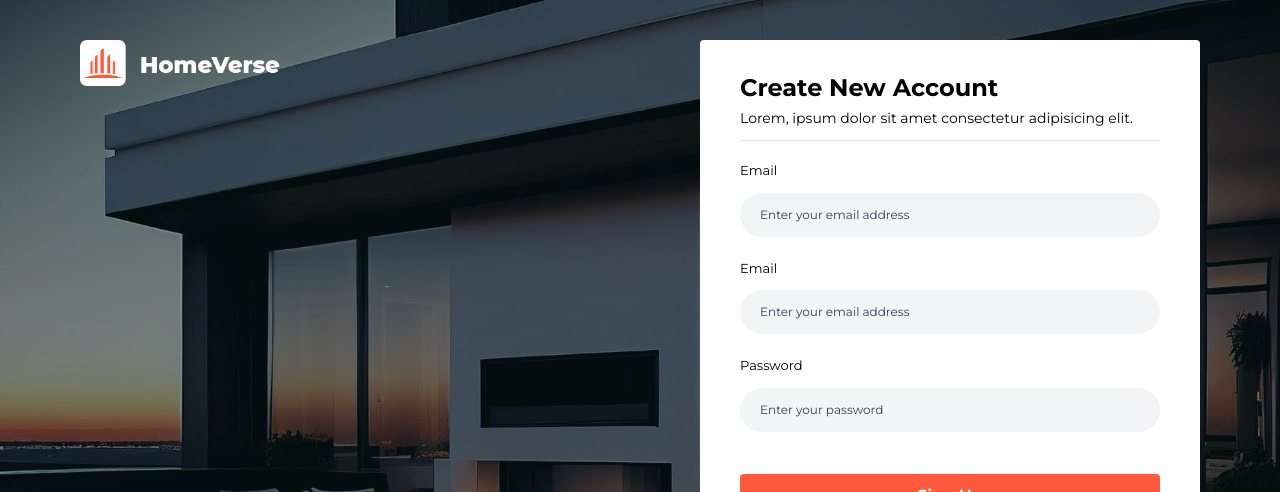
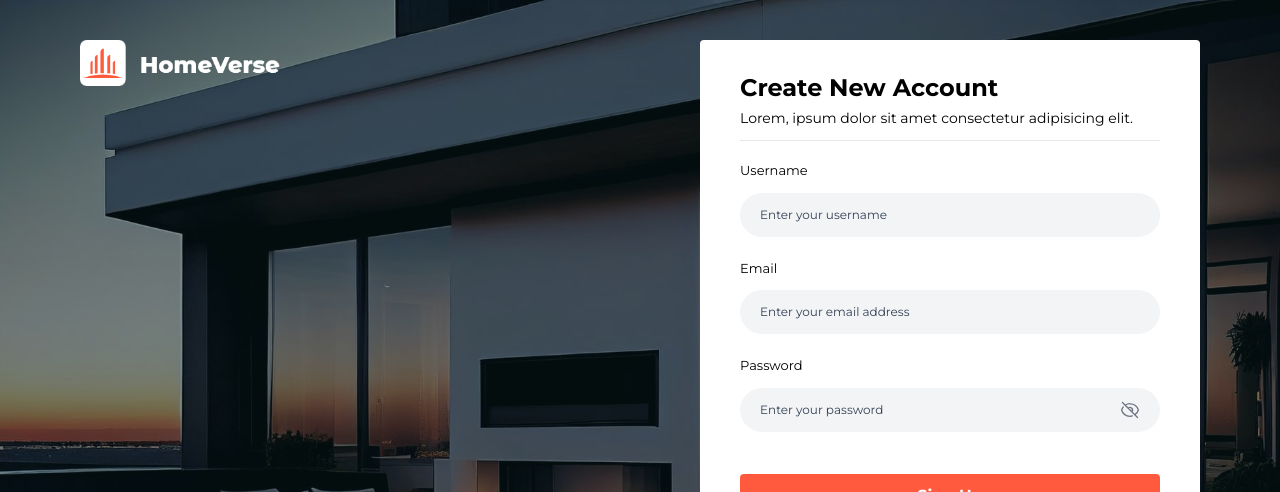
Before and after one commit to GrtPauli/homeverse-client, a Next.js app: page /signup in a window 1280 px wide. Shown: the top 492 px of the page. Built offline with nearby package versions, Linux system fonts and the light colour scheme; no server answers; what @apollo/link-error would draw is missing.

Commit message:
made password toggle

```diff
--- /dev/null
+++ b/src/assets/icons/eye-slash.tsx
@@ -0,0 +1,11 @@
+import React from 'react'
+
+interface IProps {
+    className?: string
+}
+
+export const EyeSlashIcon: React.FC<IProps> = ({ className }) => (
+<svg xmlns="http://www.w3.org/2000/svg" fill="none" viewBox="0 0 24 24" strokeWidth={1.5} stroke="currentColor" className="w-6 h-6">
+  <path strokeLinecap="round" strokeLinejoin="round" d="M3.98 8.223A10.477 10.477 0 001.934 12C3.226 16.338 7.244 19.5 12 19.5c.993 0 1.953-.138 2.863-.395M6.228 6.228A10.45 10.45 0 0112 4.5c4.756 0 8.773 3.162 10.065 7.498a10.523 10.523 0 01-4.293 5.774M6.228 6.228L3 3m3.228 3.228l3.65 3.65m7.894 7.894L21 21m-3.228-3.228l-3.65-3.65m0 0a3 3 0 10-4.243-4.243m4.242 4.242L9.88 9.88" />
+</svg>
+)
--- /dev/null
+++ b/src/assets/icons/eye.tsx
@@ -0,0 +1,12 @@
+import React from 'react'
+
+interface IProps {
+    className?: string
+}
+
+export const EyeIcon: React.FC<IProps> = ({ className }) => (
+<svg xmlns="http://www.w3.org/2000/svg" fill="none" viewBox="0 0 24 24" strokeWidth={1.5} stroke="currentColor" className="w-6 h-6">
+  <path strokeLinecap="round" strokeLinejoin="round" d="M2.036 12.322a1.012 1.012 0 010-.639C3.423 7.51 7.36 4.5 12 4.5c4.638 0 8.573 3.007 9.963 7.178.07.207.07.431 0 .639C20.577 16.49 16.64 19.5 12 19.5c-4.638 0-8.573-3.007-9.963-7.178z" />
+  <path strokeLinecap="round" strokeLinejoin="round" d="M15 12a3 3 0 11-6 0 3 3 0 016 0z" />
+</svg>
+)
--- a/src/assets/icons/index.ts
+++ b/src/assets/icons/index.ts
@@ -15,3 +15,5 @@ export * from './wallet'
 export * from './metamask'
 export * from './walletconnect'
 export * from './coinbase'
+export * from './eye'
+export * from './eye-slash'
--- a/src/components/input/index.ts
+++ b/src/components/input/index.ts
@@ -1 +1,2 @@
 export * from './text'
+export * from './password'
--- /dev/null
+++ b/src/components/input/password.tsx
@@ -0,0 +1,27 @@
+import React, { useState } from 'react'
+import { TextInput } from './text'
+import { EyeIcon, EyeSlashIcon } from '@/assets/icons'
+
+export const PasswordInput = () => {
+  const [togglePassword, setTogglePassword] = useState<boolean>(true)
+
+  return (
+    <div className='relative'>
+      <TextInput
+        type={togglePassword ? 'password' : 'text'}
+        name='password'
+        label='Password'
+        placeHolder='Enter your password'
+      />
+
+      <button
+        className='absolute right-5 top-11 h-5 w-5 text-gray-500'
+        onClick={() => setTogglePassword(!togglePassword)}
+      >
+        {
+            togglePassword ? <EyeSlashIcon/> : <EyeIcon/>
+        }
+      </button>
+    </div>
+  )
+}
--- a/src/modules/auth/components/layout.tsx
+++ b/src/modules/auth/components/layout.tsx
@@ -1,6 +1,8 @@
 import { ReactNode, FC } from "react";
 import Slide4 from '../../../assets/images/slide-4.jpg'
 import Slide1 from '../../../assets/images/slide-1.jpg'
+import Slide2 from '../../../assets/images/slide-2.jpg'
+import Slide3 from '../../../assets/images/slide-3.jpg'
 import { ConfigProvider, Carousel } from "antd";
 
 interface AuthLayoutProps {
@@ -20,9 +22,17 @@ export const AuthLayout: FC<AuthLayoutProps> = ({ children }) => {
                 }
             >
                 <div className='relative'>
-                    <Carousel dots={false} autoplay speed={1500} autoplaySpeed={5000} swipeToSlide dotPosition='left' pauseOnHover={false}>
+                    <Carousel dots={false} autoplay speed={1000} autoplaySpeed={5000} swipeToSlide dotPosition='left' pauseOnHover={false}>
                         <div className="h-[100vh]">
                             <div className="parallax h-full" style={{backgroundImage: `url(${Slide4.src})`}}/>
+                        </div>
+
+                        <div className="h-[100vh]">
+                            <div className="parallax h-full" style={{backgroundImage: `url(${Slide2.src})`}}/>
+                        </div>
+
+                        <div className="h-[100vh]">
+                            <div className="parallax h-full" style={{backgroundImage: `url(${Slide3.src})`}}/>
                         </div>
 
                         <div className="h-[100vh]">
--- a/src/modules/auth/signin.tsx
+++ b/src/modules/auth/signin.tsx
@@ -1,9 +1,10 @@
 import React from 'react'
 import { AuthLayout } from './components'
 import { Formik, FormikProps } from "formik"
-import { TextInput } from '@/components'
+import { PasswordInput, TextInput } from '@/components'
 import Logo from '../../assets/images/logo2.png'
 import Image from 'next/image'
+import Link from 'next/link'
 
 export default function SigninPage(){
   return (
@@ -36,11 +37,7 @@ export default function SigninPage(){
                           placeHolder='Enter your email address'
                         />
 
-                        <TextInput
-                          name='password'
-                          label='Password'
-                          placeHolder='Enter your password'
-                        />
+                        <PasswordInput/>
                       </div>
 
                       <div className='mt-8'>
@@ -49,7 +46,9 @@ export default function SigninPage(){
                         </button>
 
                         <div className='text-sm mt-5 flex flex-col justify-center items-center gap-3'>
-                          <p>Don't have an account ?</p>
+                          <Link href='/signup'>
+                            <p>Don't have an account ?</p>
+                          </Link>
                           <p>Forgot your password ?</p>
                         </div>
                       </div>
--- a/src/modules/auth/signup.tsx
+++ b/src/modules/auth/signup.tsx
@@ -1,9 +1,10 @@
 import React from 'react'
 import { AuthLayout } from './components'
 import { Formik, FormikProps } from "formik"
-import { TextInput } from '@/components'
+import { PasswordInput, TextInput } from '@/components'
 import Logo from '../../assets/images/logo2.png'
 import Image from 'next/image'
+import Link from 'next/link'
 
 export default function SignUpPage(){
     return (
@@ -31,9 +32,9 @@ export default function SignUpPage(){
                         <div className='flex flex-col justify-between'>
                             <div className='flex flex-col gap-3'>
                             <TextInput
-                                name='email'
-                                label='Email'
-                                placeHolder='Enter your email address'
+                                name='username'
+                                label='Username'
+                                placeHolder='Enter your username'
                             />
 
                             <TextInput
@@ -42,11 +43,7 @@ export default function SignUpPage(){
                                 placeHolder='Enter your email address'
                             />
 
-                            <TextInput
-                                name='password'
-                                label='Password'
-                                placeHolder='Enter your password'
-                            />
+                            <PasswordInput/>
                             </div>
 
                             <div className='mt-8'>
@@ -55,7 +52,9 @@ export default function SignUpPage(){
                             </button>
 
                             <div className='text-sm mt-5 flex flex-col justify-center items-center gap-3'>
-                                <p>Already have an account ?</p>
+                                <Link href='/signin'>
+                                    <p>Already have an account ?</p>
+                                </Link>
                             </div>
                             </div>
                         </div>
```
